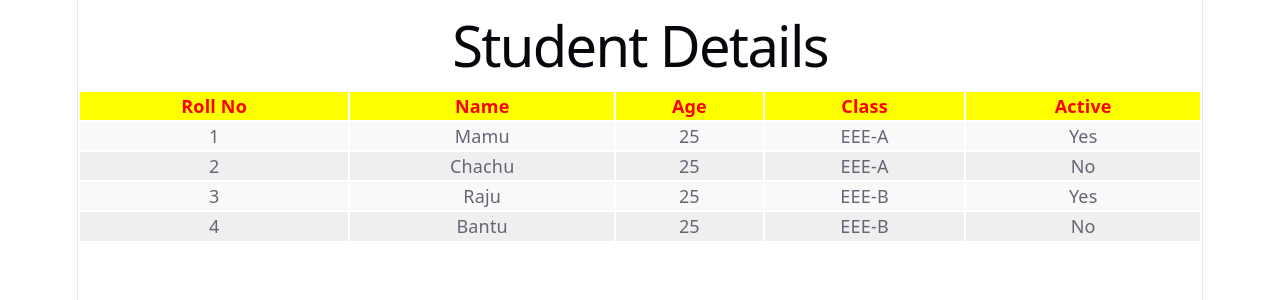
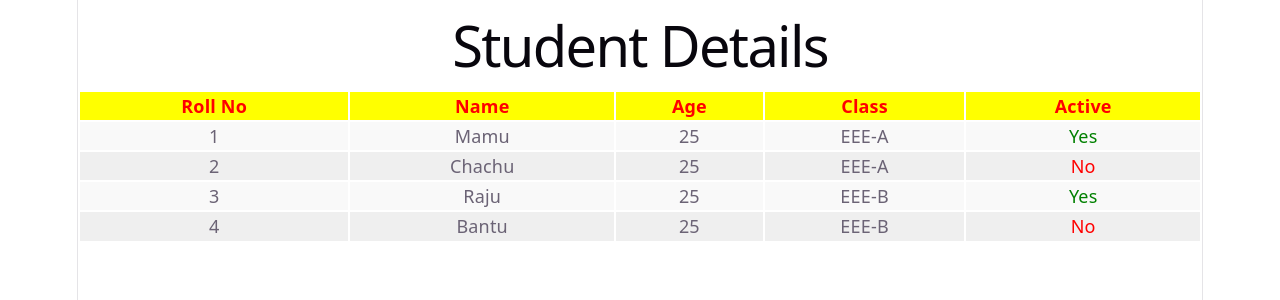
Before and after one commit to pradeepjuluri143/ReactFundamentals, a React (Vite) app: page / in a window 1280 px wide. Shown: the top 300 px of the page. Built offline with nearby package versions, Linux system fonts and the light colour scheme.

Commit message:
Conditional Styling

```diff
--- a/src/Student.jsx
+++ b/src/Student.jsx
@@ -53,8 +53,8 @@ function StudentRecordRow(props) {
               * Using JavaScript ternary operator (condition ? trueVal : falseVal) to dynamically
               * render "Yes" or "No" based on the boolean prop value 'props.student.active'.
             */}
-            <td>{props.student.active ? "Yes" : "No"}</td>
-        </tr>
+            <td style={{ color: props.student.active ? "green" : "red" }}>{props.student.active ? "Yes" : "No"}</td>
+        </tr >
     )
 }
 
```
